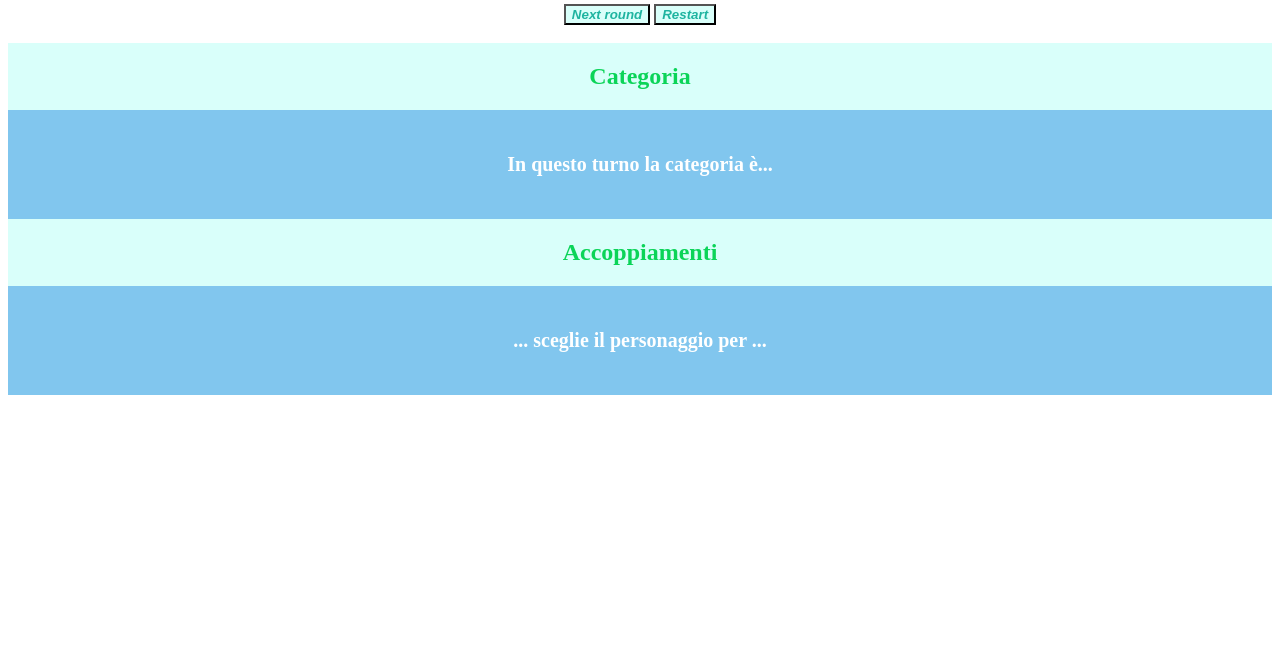
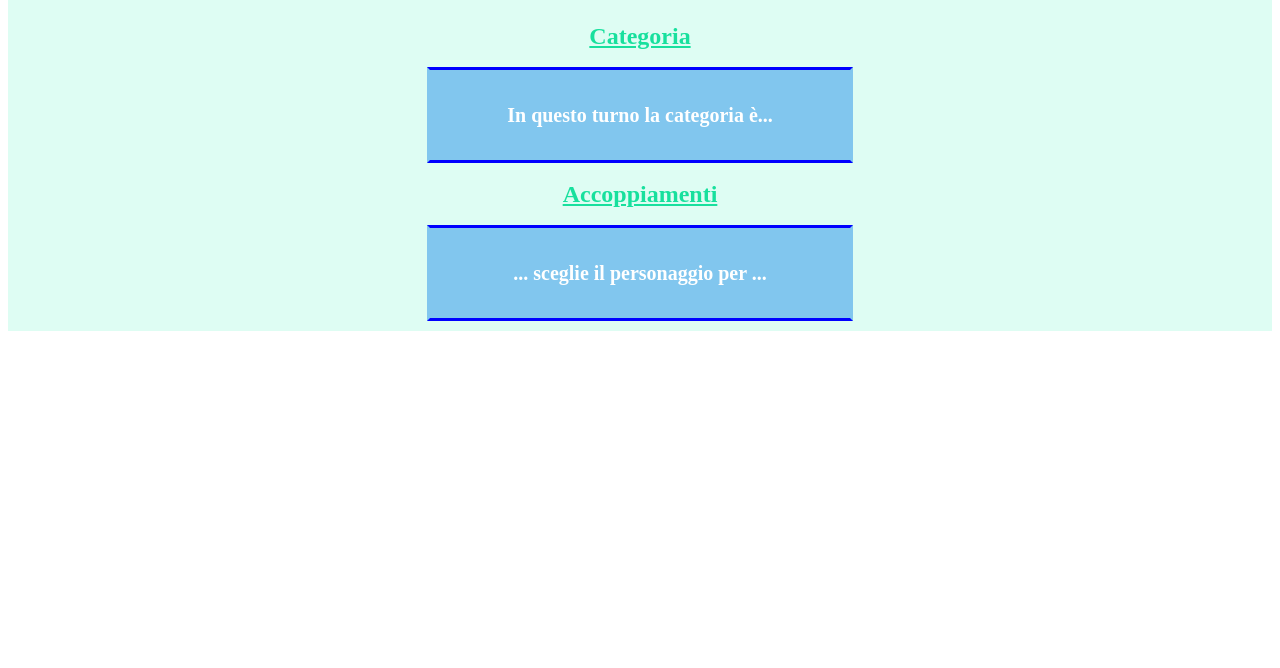
Before and after one commit to VPiazza/GuessTheCharacter, a plain HTML site: page index.html in a window 1280 px wide. Shown: the part 132-800 px from the top of the page. Drawn offline with Linux system fonts and the light colour scheme.

Commit message:
V0.3 Improved webpage style. Topics and Couplings placed in a central column

```diff
--- a/index.html
+++ b/index.html
@@ -1,13 +1,20 @@
 <!DOCTYPE html>
-<html lang="en">
+<html lang="it">
 <head>
     <meta charset="UTF-8">
     <meta name="viewport" content="width=device-width, initial-scale=1.0">
-    <title>Indovina il Personaggio</title>
+    <title> *** Indovina il Personaggio *** </title>
     <link rel="stylesheet" href="style.css">
 </head>
 <body>
-<div id="main" class="overall">
+  <!-- <div id="left" class="topicZone">                                        Here the Topic webpage zone
+    <input type="text" value="Enter a topic..." id="topicTextbox">
+    <input type="button" value="Add topic to the list" id="topicButton"><br>
+    <div id="topicList" class ="topicList">
+
+    </div>
+  </div> -->
+<div id="main" class="central">
     <div class="title">
       <h1 id = "title"> Indovina il personaggio <br></h1><br><br>
     </div>
@@ -16,7 +23,7 @@
       <input type="button" value="Restart" id="restartButton"  class = "button">
       <br><br>
     </div>
-    <div class="subtitle">
+    <div  class="subtitle">
       <h2 >Categoria</h2>
     </div>
     <div class= "paragraph">
--- a/randomCoupling.js
+++ b/randomCoupling.js
@@ -3,6 +3,10 @@ const categoria = document.getElementById("categoria");
 const coupling = document.getElementById("coupling");
 const button = document.getElementById("button");
 const restartButton = document.getElementById("restartButton");
+// const topicTextbox = document.getElementById("topicTextbox");    I want to add a topic textbox
+// const topicButton = document.getElementById("topicButton");
+// const topicList = document.getElementById("topicList");
+
 
 // User Interface: Messages
 const msgCatInit = "In questo turno la categoria è...";
@@ -12,9 +16,21 @@ const msgCouplPlay = "\t\t sceglie il personaggio per \t\t";
 const msgCatEnd = "Hai finito le categorie.";
 const msgCouplEnd = "Premi il pulsante e ricomincia a giocare!";
 
+// Data Collection
+function addTopic() {
+    const paragraph = document.createElement("p");
+    paragraph.innerText = topicTextbox.value;
+    topicList.appendChild(paragraph);
+}
+
 // Initialization functions
 function initTopic() {
-    const topic = ["Storia", "Film", "Cartoni", "Serie TV", "Disney","Animali del Cinema", "Mestieri", "Cibi"];
+    // const topics = document.getElementsByClassName("topicList");     Need to initialize the list
+    // let topic = [];
+    // for (e in topics.item) {
+    //     topic.push(e);
+    // };
+    const topic = ["Storia", "Mestieri", "Cartoni", "Disney"]
     categoria.innerText = msgCatInit;
     coupling.innerText = msgCouplInit;
     return topic
@@ -105,6 +121,7 @@ function displayCouplings() {
 
 // Events
 function defineTurn() {
+    const topic = document.getElementsByClassName("topicList");
     addCategory();
     displayCouplings(partecipants);
 }
@@ -126,3 +143,4 @@ const topic = initTopic();
 // Listeners
 button.addEventListener("click", defineTurn);
 restartButton.addEventListener("click", restartGame)
+// topicButton.addEventListener("click", addTopic);
--- a/style.css
+++ b/style.css
@@ -1,34 +1,61 @@
-.overall {
+.central {
     text-align: center;
-    background-color:rgba(36, 255, 226, 0.171);
+    background-color:rgb(222, 253, 243);
+}
+
+.topicZone {
+    text-align: left;
+    grid-template-columns: min-content;
 }
 
 .title {
+    display: inline-flex;
+    align-items: center;
     font-size: 18px;
     font-family: 'Gill Sans', 'Gill Sans MT', Calibri, 'Trebuchet MS', sans-serif;
     color: rgb(11, 212, 88);
-    background-color: white;
+
+    /* background-color: white; */
 }
 
 .subtitle {
-    color:rgb(11, 212, 88);
+    color:  rgb(23, 224, 157);
+    line-height: 2px;
+    text-decoration: solid underline rgb(23, 224, 157);
 }
 
 .paragraph {
+    display: inline-flex;
+    place-content: center;
+    width: 400px;
+    border: 3px solid blue;
+    padding: 10px;
+    margin: 10px;
+    border-inline-color: rgb(129, 198, 238) ;
+    background-color: rgb(129, 198, 238);
+
+
+
+
     font-size: 20px;
     font-weight: bold;
     color: white;
-    background-color: rgb(129, 198, 238);
-    vertical-align: middle;
+
+    line-height: 30px;
 }
 
+/* .topicList {             Topic list style
+    font-size: 10px;
+} */
+
 .button {
+    font-size: 20px;
     font-style: italic;
     font-weight: bold;
     color:rgb(30, 180, 160);
     background-color: rgba(36, 255, 226, 0.171);
 }
 
-.back-button {
-    background-color: white;
-}
+/* .back-button { */
+    /* background-color: white;  */
+/* } */
```
Also changed, not shown: 1 other file.
